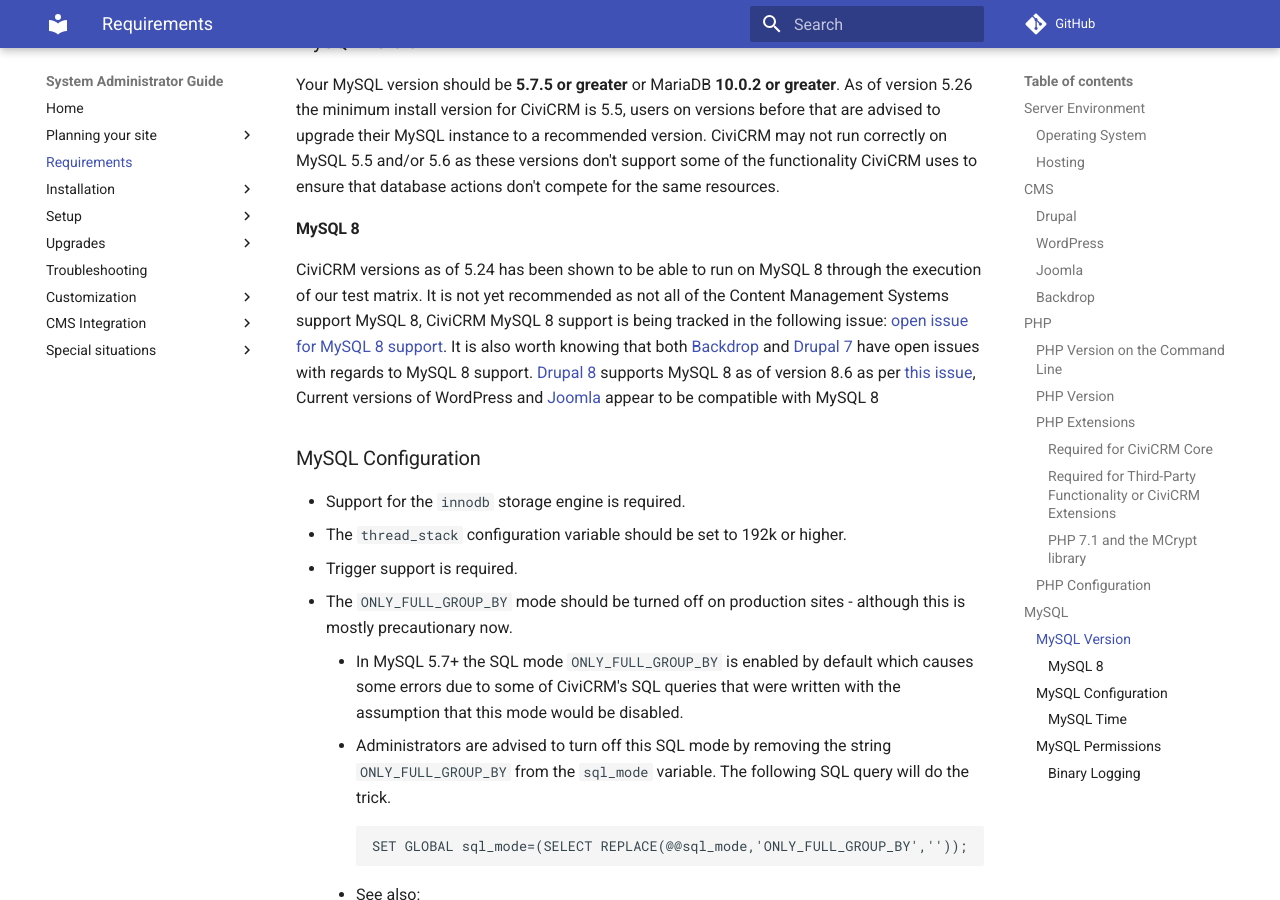
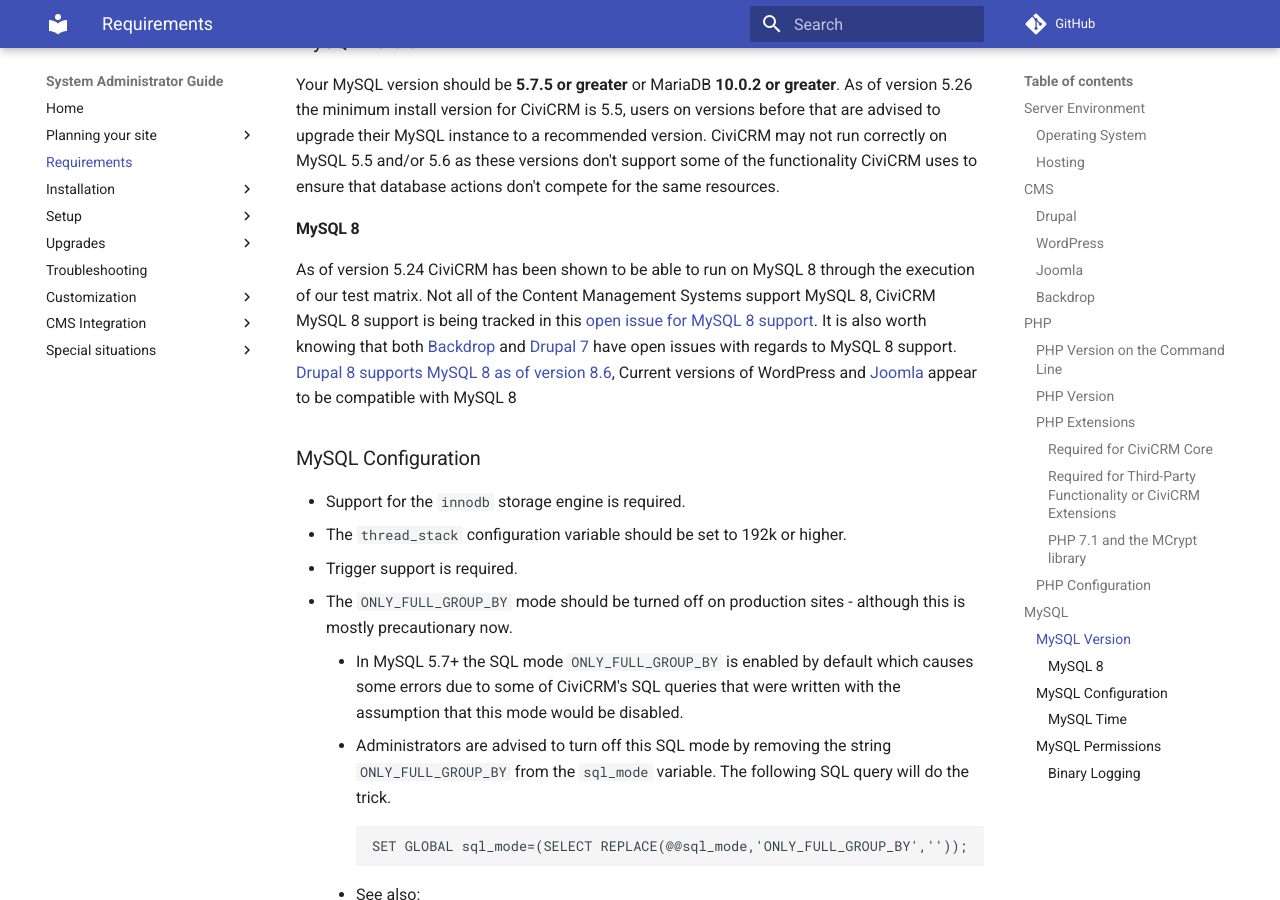
Before and after one commit to civicrm/civicrm-sysadmin-guide, an MkDocs documentation site: the page built from docs/requirements.md, in a window 1280 px wide and 900 px high, scrolled down 3887 px. Built offline with MkDocs 1.6.1 and Material for MkDocs 9.7.7, drawn with Linux system fonts in a browser that asks for light colours; comment, search, counter and statistics services are not loaded.

Commit message:
Update docs/requirements.md

```diff
--- a/docs/requirements.md
+++ b/docs/requirements.md
@@ -109,7 +109,7 @@ Your MySQL version should be **5.7.5 or greater** or MariaDB **10.0.2 or greater
 
 #### MySQL 8
 
-CiviCRM versions as of 5.24 has been shown to be able to run on MySQL 8 through the execution of our test matrix. It is not yet recommended as not all of the Content Management Systems support MySQL 8, CiviCRM MySQL 8 support is being tracked in the following issue: [open issue for MySQL 8 support](https://lab.civicrm.org/dev/core/issues/392). It is also worth knowing that both [Backdrop](https://forum.backdropcms.org/forum/installing-backdrop-1126-mysql-8-sqlmode-cant-be-set-value-noautocreateuser) and [Drupal 7](https://www.drupal.org/project/drupal/issues/2978575) have open issues with regards to MySQL 8 support. [Drupal 8](https://www.drupal.org/docs/8/system-requirements/database-server) supports MySQL 8 as of version 8.6 as per [this issue](https://www.drupal.org/project/drupal/issues/2966523), Current versions of WordPress and [Joomla](https://docs.joomla.org/Joomla_and_MySQL_8) appear to be compatible with MySQL 8
+As of version 5.24 CiviCRM has been shown to be able to run on MySQL 8 through the execution of our test matrix. Not all of the Content Management Systems support MySQL 8, CiviCRM MySQL 8 support is being tracked in this [open issue for MySQL 8 support](https://lab.civicrm.org/dev/core/issues/392). It is also worth knowing that both [Backdrop](https://forum.backdropcms.org/forum/installing-backdrop-1126-mysql-8-sqlmode-cant-be-set-value-noautocreateuser) and [Drupal 7](https://www.drupal.org/project/drupal/issues/2978575) have open issues with regards to MySQL 8 support. [Drupal 8](https://www.drupal.org/docs/8/system-requirements/database-server) [supports MySQL 8 as of version 8.6](https://www.drupal.org/project/drupal/issues/2966523), Current versions of WordPress and [Joomla](https://docs.joomla.org/Joomla_and_MySQL_8) appear to be compatible with MySQL 8
 
 ### MySQL Configuration
 
```
